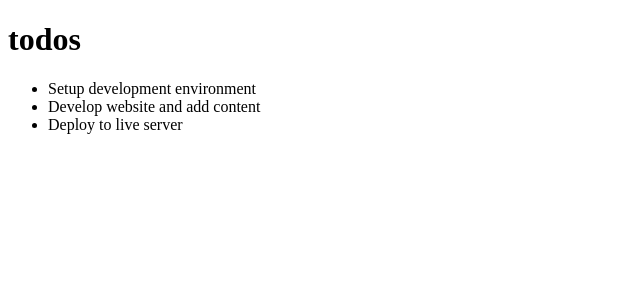
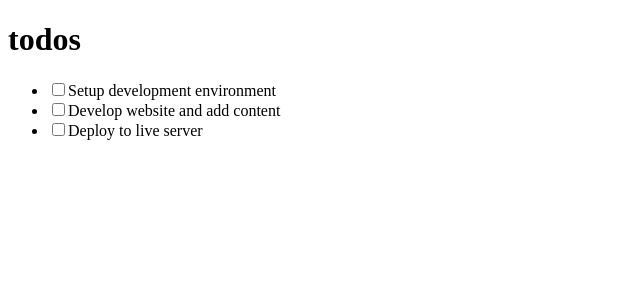
Before and after one commit to jaflih/TodoApp_React, a React (Create React App) app: page / in a window 1280 px wide. Shown: the top 300 px of the page, without its empty margins (0-640 px from the left). Built offline with nearby package versions, Linux system fonts and the light colour scheme.

Commit message:
Fix warning

```diff
--- a/src/components/TodoItem.js
+++ b/src/components/TodoItem.js
@@ -4,11 +4,16 @@ import PropTypes from 'prop-types';
 function TodoItem(props) {
   const { todo } = props;
 
-  return <li key={todo.id}>{todo.title}</li>;
+  return (
+    <li key={todo.id}>
+      <input type="checkbox" />
+      {todo.title}
+    </li>
+  );
 }
 
 TodoItem.propTypes = {
-  todo: PropTypes.objectOf,
+  todo: PropTypes.objectOf(PropTypes.any),
 };
 
 TodoItem.defaultProps = {
--- a/src/components/TodosList.js
+++ b/src/components/TodosList.js
@@ -22,7 +22,7 @@ export default class TodosList extends Component {
 }
 
 TodosList.propTypes = {
-  todos: PropTypes.arrayOf,
+  todos: PropTypes.arrayOf(PropTypes.any),
 };
 
 TodosList.defaultProps = {
```
